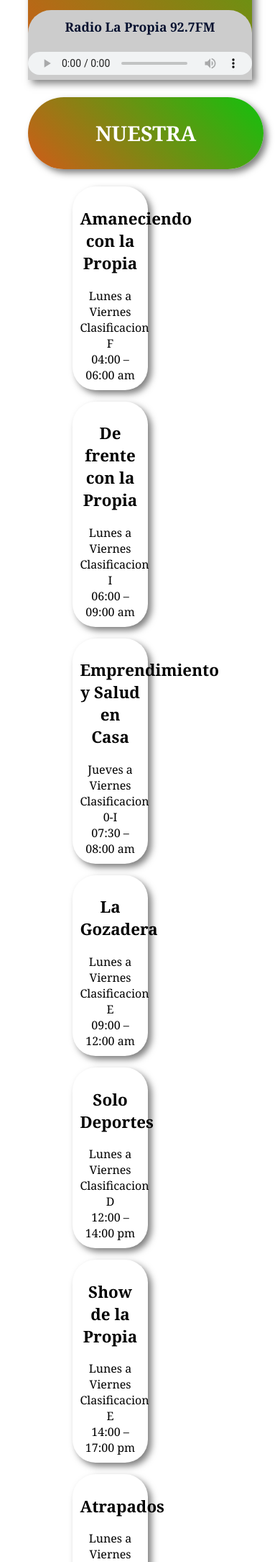
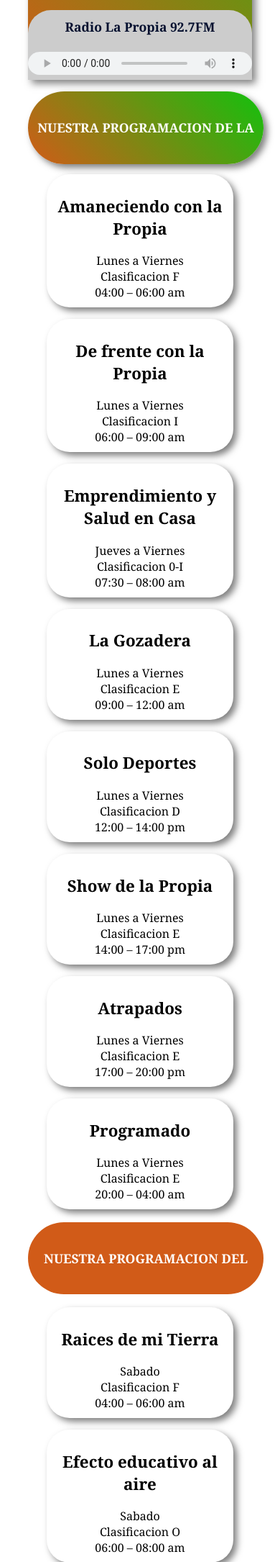
Before and after one commit to Jerson-Chimbo/Radio-la-Propia92.7Fm, a PHP site: page /programacion in a window 390 px wide. Shown: the part 1197-3367 px from the top of the page at 72% size. Run offline with PHP 8.4, Linux system fonts and the light colour scheme; some libraries are stand-ins or nearby versions.

Commit message:
iniciando responsive 3

```diff
--- a/public/css/layout.css
+++ b/public/css/layout.css
@@ -665,11 +665,12 @@ article#main-principal{
 
 /* Estilos para el menu de Programadores */
 .contenedor2{
-    width: 60%;
     flex-direction: row;
     flex-wrap: wrap;
     display: flex;
     margin:auto;
+    align-items: center;
+    justify-content: center;
     gap: 1rem;
 
 }
@@ -694,7 +695,7 @@ article#main-principal{
 }
 .contenedor2>article{
 
-    width: 45%;
+    width: 15rem;
     background-color: white;
     border-bottom:5px;
     padding: 10px;
@@ -1021,7 +1022,16 @@ textarea{
     .secundario{
         width: 90%;
     }
+    .reproductor > h2 .transmicion>h2{
+        font-size: 1.1rem;
+    }
 
+    .transmicion > h2{
+        font-size: 1.1rem;
+    }
+    .transmicion>h3{
+        font-size: 1.1rem;
+    }
     article#main-principal>img{
         width: 98%;
         margin: auto;
```
